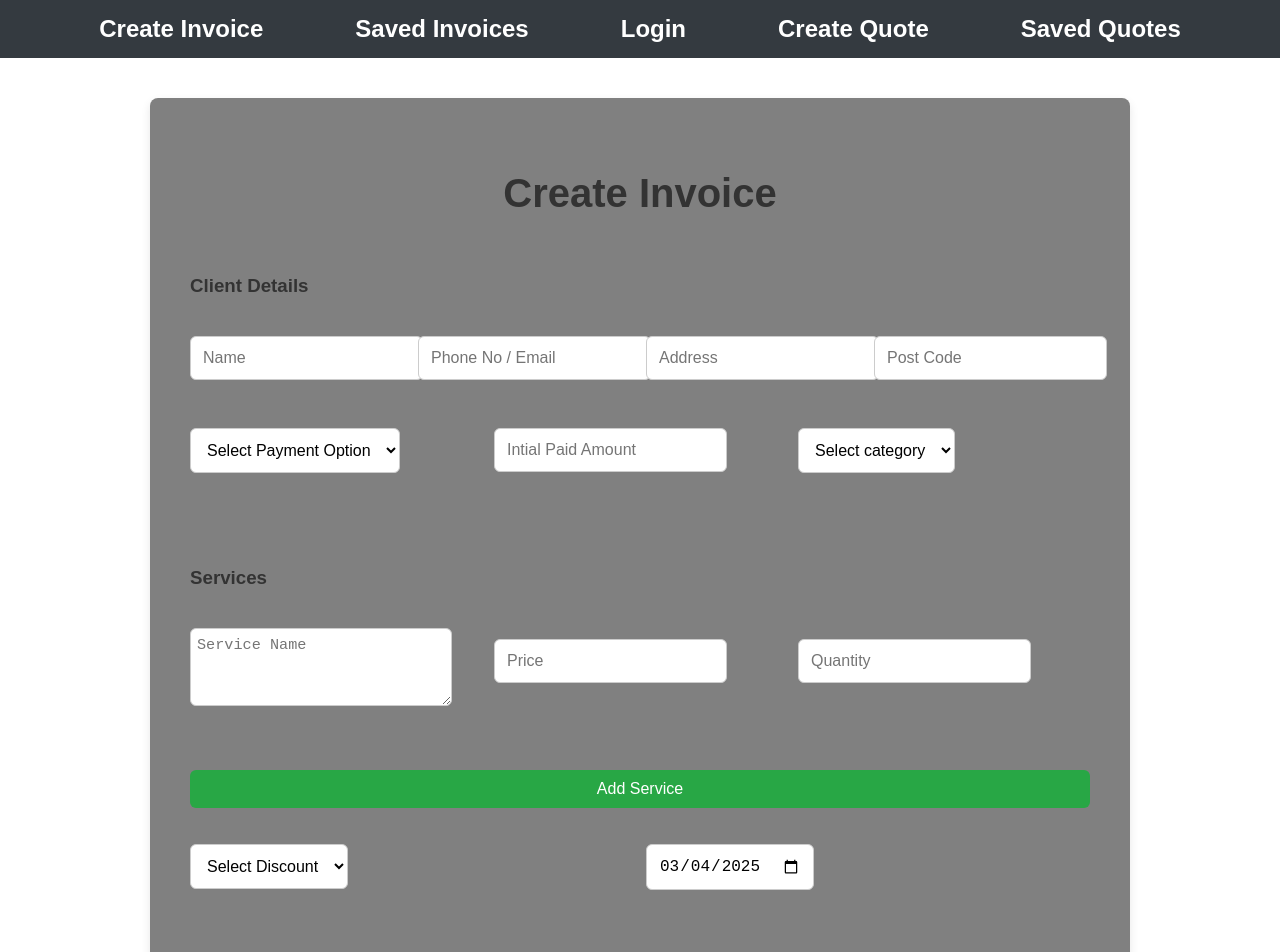
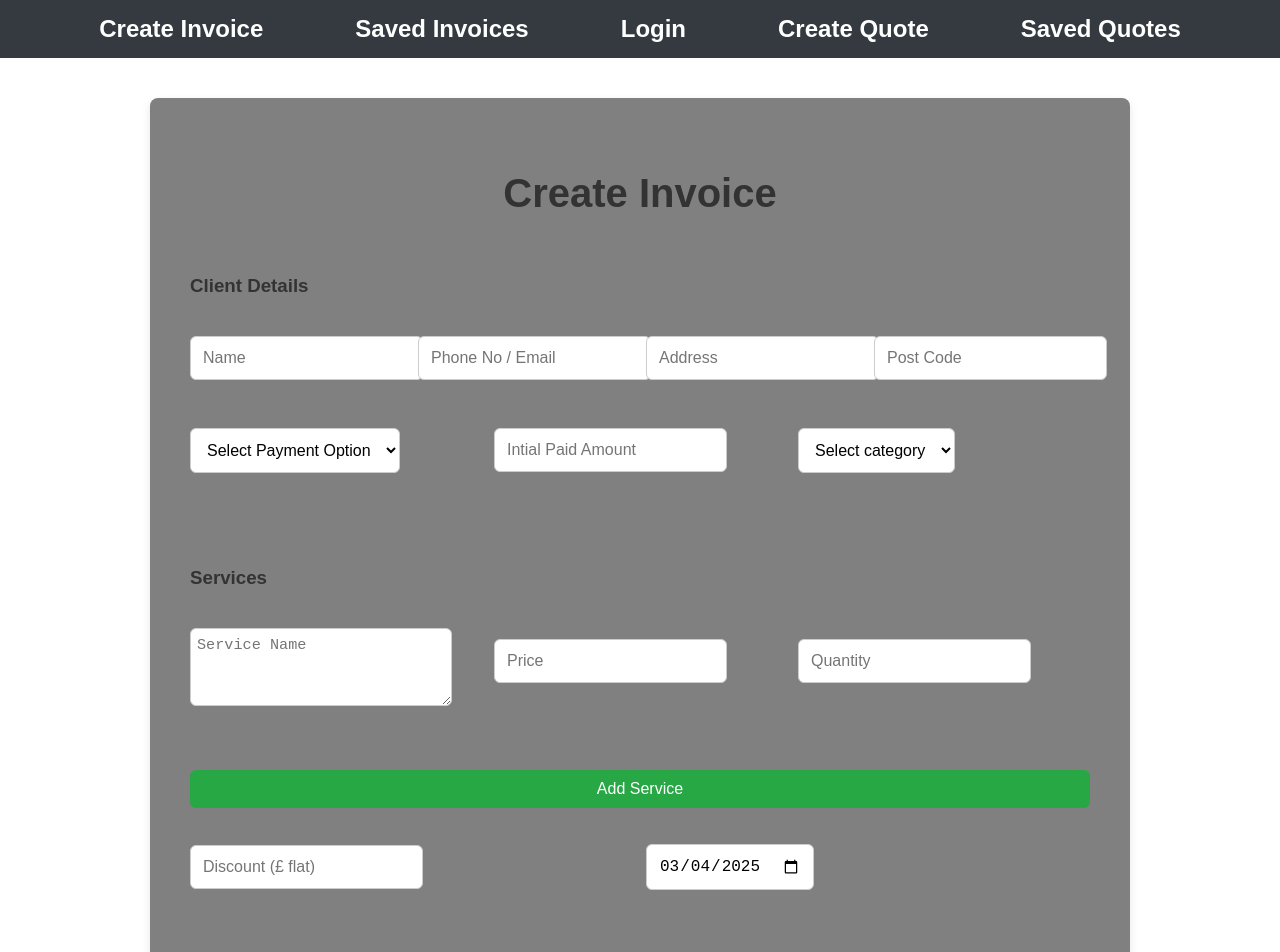
Before and after one commit to Umer-014/Eco-Voltex-Invoice-Frontend, a React (Create React App) app: page / in a window 1280 px wide. Shown: the top 952 px of the page. Built offline with nearby package versions, Linux system fonts and the light colour scheme; no server answers.

Commit message:
add the discount as numner .

```diff
--- a/src/Components/InvoiceCreate.js
+++ b/src/Components/InvoiceCreate.js
@@ -212,16 +212,15 @@ const InvoiceCreate = () => {
 
         <div className="service-group">
           <div className="service-input">
-            <select
+            <input
+              type="number"
               name="discount"
+              placeholder="Discount (£ flat)"
               value={form.discount}
               onChange={handleInputChange}
-            >
-              <option value="">Select Discount</option>
-              <option value="0">0%</option>
-              <option value="5">5%</option>
-              <option value="10">10%</option>
-            </select>
+              min="0"
+              step="0.01"
+            />
           </div>
 
           <div className="service-input">
--- a/src/Components/SavedInvoices.js
+++ b/src/Components/SavedInvoices.js
@@ -390,14 +390,21 @@ ${
         <td class="label">VAT</td>
         <td class="value">£0.00</td>
       </tr>
-      <tr>
+
+
+      ${
+  invoice.discount > 0
+    ? `<tr>
+        <td class="label">Discount</td>
+        <td class="value">£${invoice.discount.toFixed(2)}</td>
+      </tr>`
+    : ""
+}
+    <tr>
         <td class="label total-row">Total</td>
         <td class="value total-row">£${invoice.totalPrice.toFixed(2)}</td>
       </tr>
-      <tr>
-        <td class="label">Amount Paid</td>
-        <td class="value">£${invoice.paidAmount.toFixed(2)}</td>
-      </tr>
+
       <tr>
         <td class="label due-row">Amount Due</td>
         <td class="value due-row">£${invoice.remainingAmount.toFixed(2)}</td>
```
